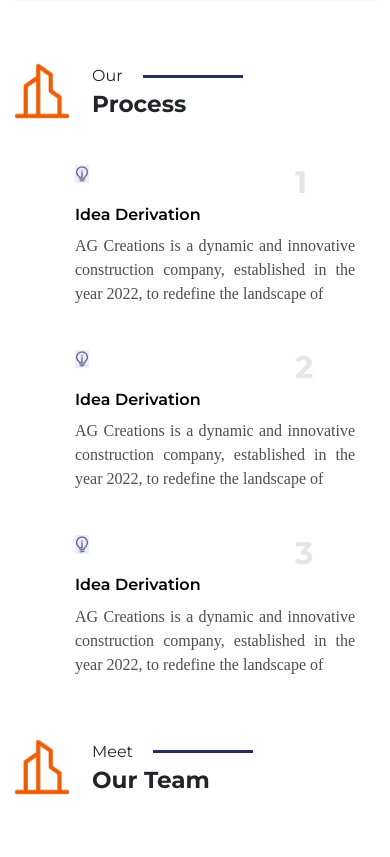
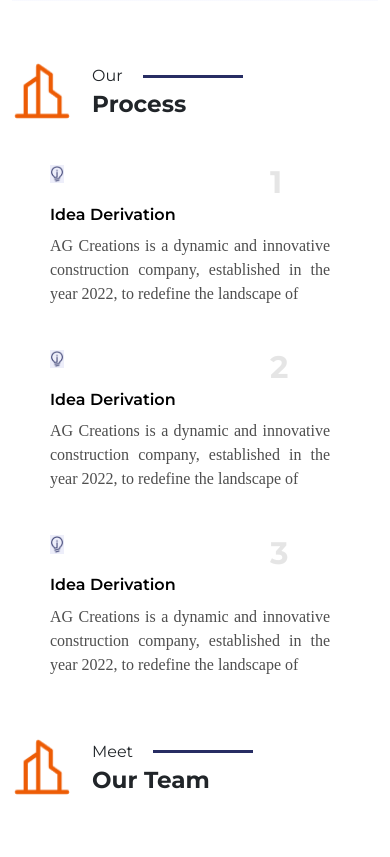
Before and after one commit to arunkishore2001/Ag, a PHP site: page /about.html in a window 390 px wide. Shown: the part 3286-4143 px from the top of the page. Run offline with PHP 8.4, Linux system fonts and the light colour scheme.

Commit message:
2nd About and

```diff
--- /dev/null
+++ b/about.css
@@ -0,0 +1,14 @@
+
+
+@media screen and (max-width:576px) {
+
+    .our-partners{
+        display: none;
+      }
+
+
+      .first-bg-color{
+        display: none;
+      }
+
+}
--- a/about.html
+++ b/about.html
@@ -33,7 +33,7 @@
     ></script>
     <script src="https://cdnjs.cloudflare.com/ajax/libs/jquery/3.7.1/jquery.min.js"></script>
     <link rel="stylesheet" href="styles.css" />
-
+    <link rel="stylesheet" href="about.css">
     <link rel="stylesheet" href="navBar.css" />
   </head>
   <body>
--- a/styles.css
+++ b/styles.css
@@ -1270,7 +1270,7 @@ a {
 }
 
 .process{
- margin: 0;
+ margin-left: -50px;
 }
 
 .process-main {
@@ -1287,9 +1287,12 @@ a {
   margin: 0;
 }
 
+
+
 .process-sec {
 
   margin-top: 40px;
+
 }
 
 .process-sec p {
@@ -1443,14 +1446,7 @@ a {
     padding: 0 0;
   }
 
-  .our-partners{
-    display: none;
-  }
-
-
-  .first-bg-color{
-    display: none;
-  }
+
 
   .right-ang{
     padding-top: 80px;
```
